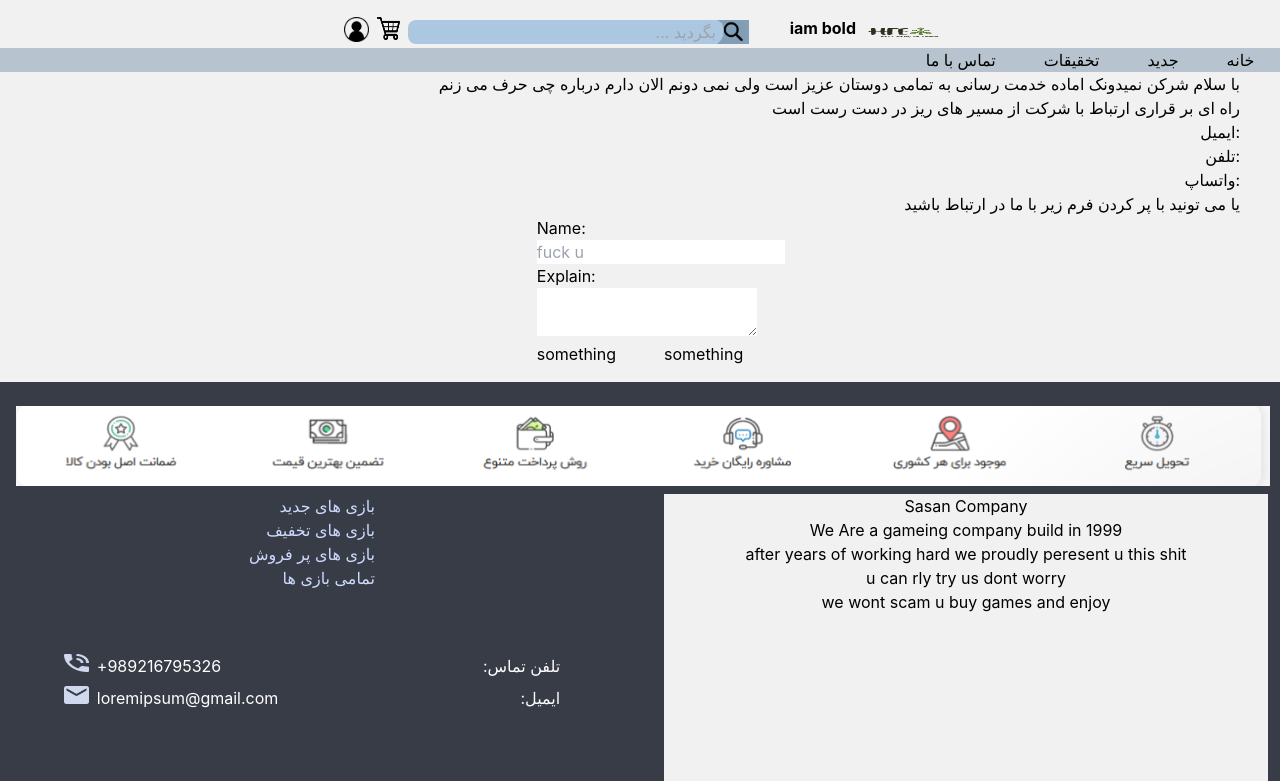
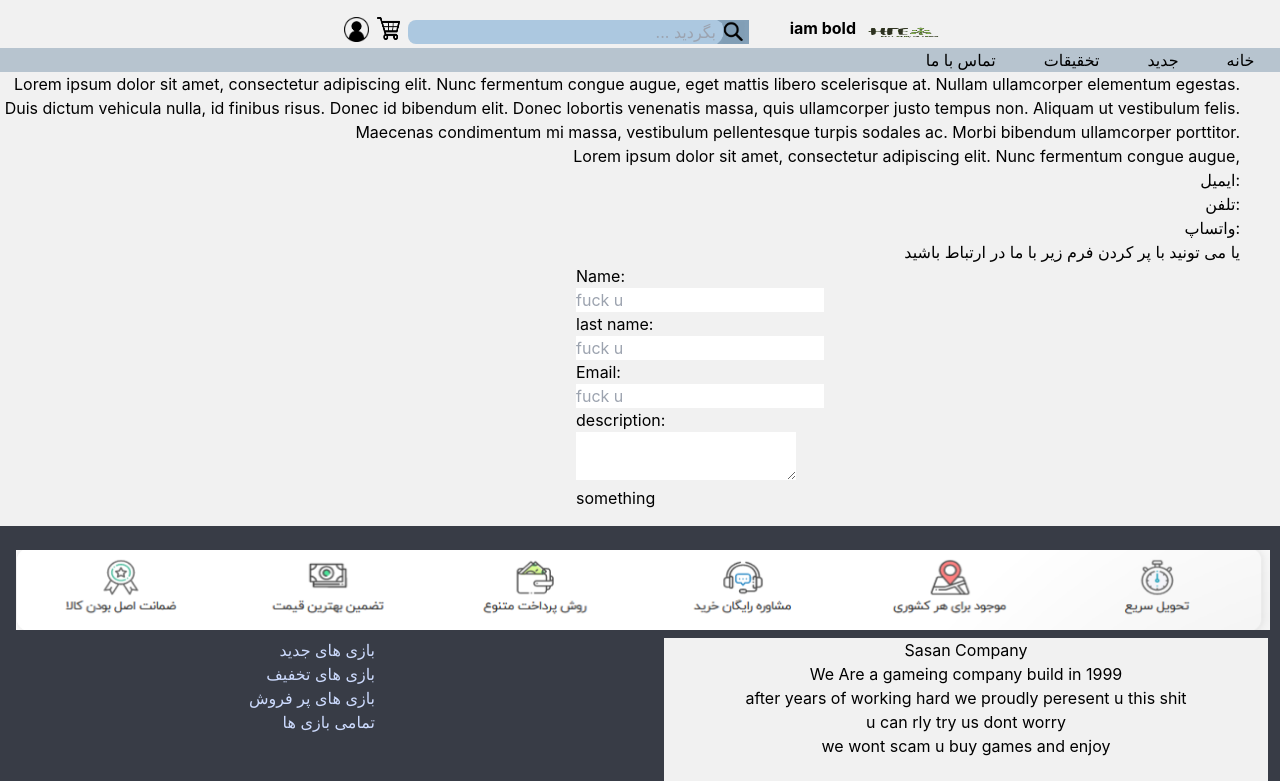
Before and after one commit to Sasan-Pt/ShopPractice, a Next.js app: page /contact in a window 1280 px wide. Shown: the top 781 px of the page. Built offline with nearby package versions, Linux system fonts and the light colour scheme; no server answers.

Commit message:
added & configed formik

```diff
--- a/package.json
+++ b/package.json
@@ -12,6 +12,7 @@
     "@types/bcryptjs": "^2.4.2",
     "axios": "^1.1.2",
     "bcryptjs": "^2.4.3",
+    "formik": "^2.2.9",
     "jotai": "^1.9.2",
     "next": "12.3.0",
     "next-auth": "^4.17.0",
--- a/pages/contact/index.tsx
+++ b/pages/contact/index.tsx
@@ -1,12 +1,73 @@
+import {useFormik} from "formik";
+
+const validate = values => {
+
+  const errors = {};
+
+  if (!values.firstName) {
+
+    errors.firstName = 'Required';
+
+  } else if (values.firstName.length > 15) {
+
+    errors.firstName = 'Must be 15 characters or less';
+
+  }
+
+
+
+  if (!values.lastName) {
+
+    errors.lastName = 'Required';
+
+  } else if (values.lastName.length > 20) {
+
+    errors.lastName = 'Must be 20 characters or less';
+
+  }
+
+
+
+  if (!values.email) {
+
+    errors.email = 'Required';
+
+  } else if (!/^[A-Z0-9._%+-]+@[A-Z0-9.-]+\.[A-Z]{2,4}$/i.test(values.email)) {
+
+    errors.email = 'Invalid email address';
+
+  }
+
+
+
+  return errors;
+
+};
+
 const Contacts = () => {
+  const formik=useFormik({
+    initialValues:{
+      firstName:"",
+      lastName:"",
+      email:"",
+      description:"",
+    },
+    validate,
+    onSubmit:async values => {
+      await console.log(values)
+    }
+  })
   return (
     <>
       <div className="mr-10 text-right">
         <div>
-          با سلام شرکن نمیدونک اماده خدمت رسانی به تمامی دوستان عزیز است ولی نمی
-          دونم الان دارم درباره چی حرف می زنم
+          Lorem ipsum dolor sit amet, consectetur adipiscing elit. Nunc fermentum congue augue,
+          eget mattis libero scelerisque at. Nullam ullamcorper elementum egestas.
+          Duis dictum vehicula nulla, id finibus risus. Donec id bibendum elit.
+          Donec lobortis venenatis massa, quis ullamcorper justo tempus non. Aliquam ut vestibulum felis. Maecenas condimentum mi massa, vestibulum pellentesque turpis sodales ac.
+          Morbi bibendum ullamcorper porttitor.
           <div>
-            راه ای بر قراری ارتباط با شرکت از مسیر های ریز در دست رست است
+            Lorem ipsum dolor sit amet, consectetur adipiscing elit. Nunc fermentum congue augue,
           </div>
           <div>ایمیل:</div>
           <div>تلفن:</div>
@@ -14,17 +75,39 @@ const Contacts = () => {
           <div>یا می تونید با پر کردن فرم زیر با ما در ارتباط باشید</div>
         </div>
       </div>
-      <form className="flex justify-center justify-items-center  ">
+      <form className="flex justify-center justify-items-center " onSubmit={formik.handleSubmit}>
         <div className="flex-col">
           <div className="w-32 ">
-            <div>Name:</div>
-            <input placeholder={"fuck u"} />
-            <div>Explain:</div>
-            <textarea />
+            <label>Name:</label>
+            <input placeholder={"fuck u"} id={"firstName"} type={"firstName"} {...formik.getFieldProps('firstName')}/>
+            {formik.touched.firstName && formik.errors.firstName ? (
+
+                <div>{formik.errors.firstName}</div>
+
+            ) : null}
+
+            <label>last name:</label>
+            <input placeholder={"fuck u"} id={"lastName"} type={"lastName"} {...formik.getFieldProps('lastName')}/>
+            {formik.touched.lastName && formik.errors.lastName ? (
+
+                <div>{formik.errors.lastName}</div>
+
+            ) : null}
+
+            <label htmlFor="email">Email:</label>
+            <input placeholder={"fuck u"} id={"email"} type={"email"}  {...formik.getFieldProps('email')}/>
+            {formik.touched.email && formik.errors.email ? (
+
+                <div>{formik.errors.email}</div>
+
+            ) : null}
+
+
+            <label>description:</label>
+            <textarea id={"description"} {...formik.getFieldProps('description')}/>
           </div>
           <div className="space-x-12">
-            <button>something</button>
-            <button>something</button>
+            <button type={"submit"}>something</button>
           </div>
         </div>
       </form>
```
Also changed, not shown: 1 other file (tests, documents, lock files or other folders).
